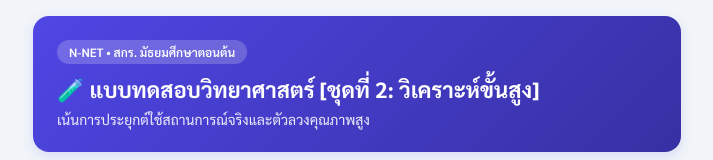
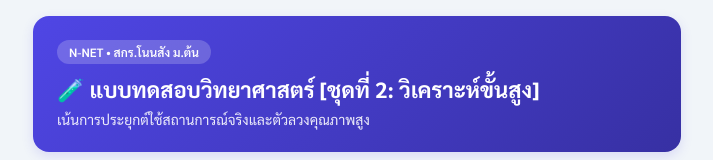
Before and after one commit to Nuttaaakrit-dole/sci-m1, a plain HTML site: page sci-q2.html in a window 1280 px wide. Shown: the top 160 px of the page, without its empty margins (283-996 px from the left). Drawn offline with Linux system fonts and the light colour scheme.

Commit message:
Update sci-q2.html

```diff
--- a/sci-q2.html
+++ b/sci-q2.html
@@ -95,7 +95,7 @@
 
 <div class="container">
   <div class="header">
-    <div class="badge">N-NET • สกร. มัธยมศึกษาตอนต้น</div>
+    <div class="badge">N-NET • สกร.โนนสัง ม.ต้น</div>
     <div class="title">🧪 แบบทดสอบวิทยาศาสตร์ [ชุดที่ 2: วิเคราะห์ขั้นสูง]</div>
     <div class="subtitle" id="subtitle-text">เน้นการประยุกต์ใช้สถานการณ์จริงและตัวลวงคุณภาพสูง</div>
   </div>
```
